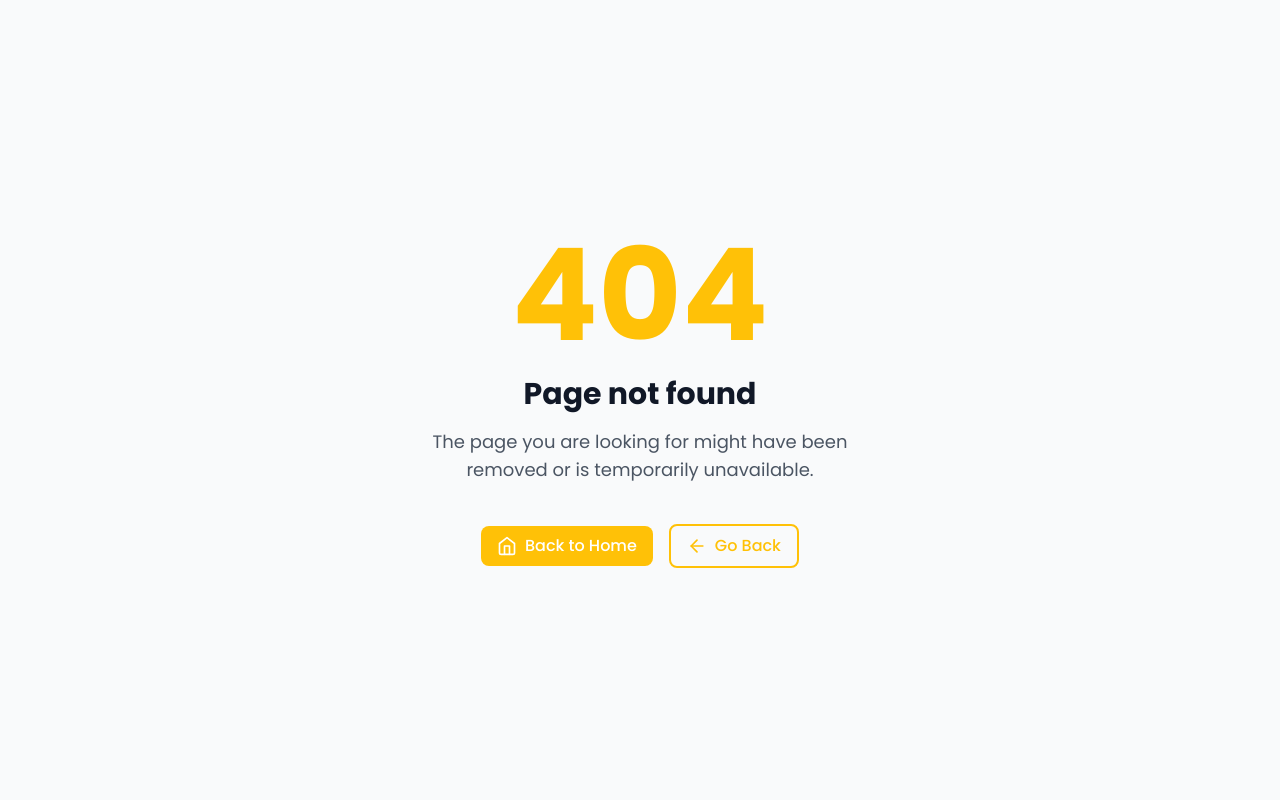
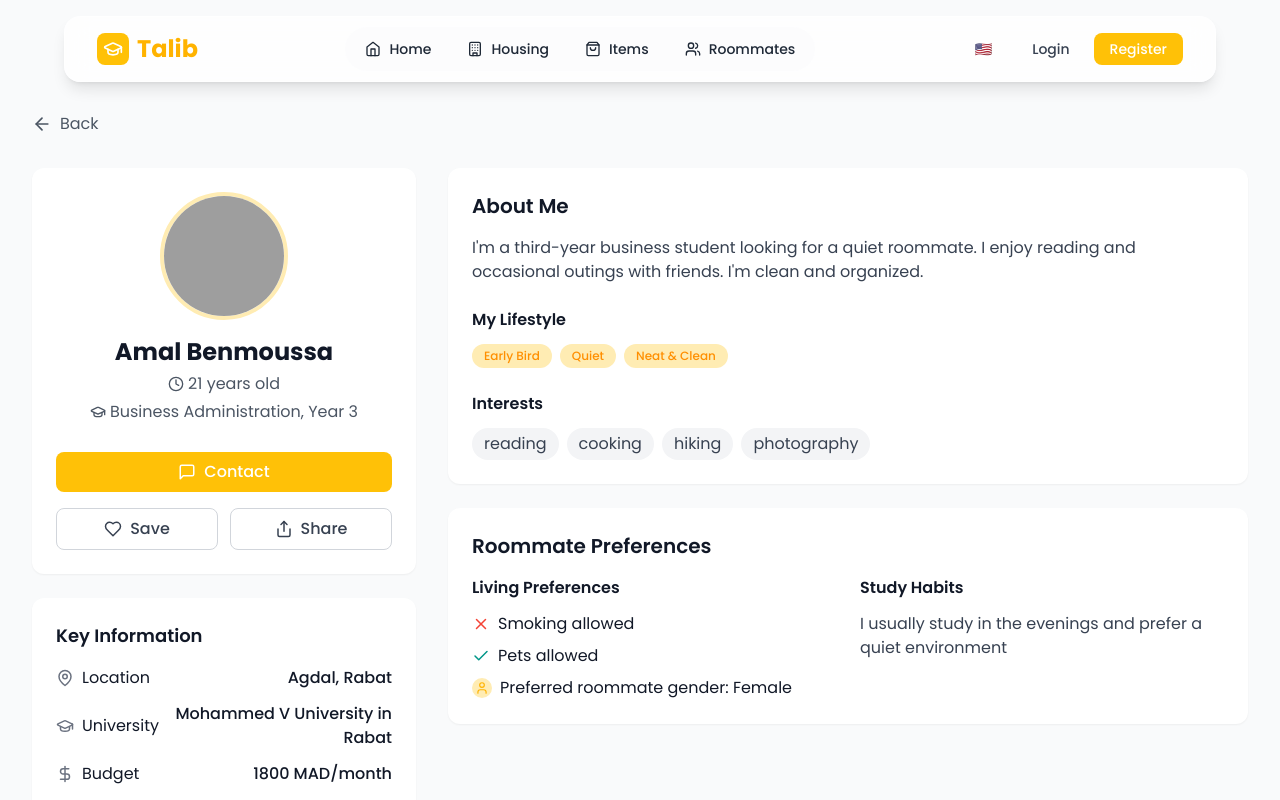
Before and after one commit to ibouha/Talib-PFE, a React (Vite) app: page /roommates/1 in a window 1280 px wide. Before the commit this address had no page. Shown: the top 800 px of the page. Built offline with nearby package versions, Linux system fonts and the light colour scheme; grey boxes are pictures that could not be loaded.

Commit message:
create roommate details with add routing to it in App.tsx

```diff
--- a/src/App.tsx
+++ b/src/App.tsx
@@ -14,8 +14,10 @@ import Login from './pages/auth/Login';
 import Register from './pages/auth/Register';
 import Housing from './pages/Housing';
 import Items from './pages/Items';
+import Roommates from './pages/Roommates';
 import HousingDetails from './pages/HousingDetails';
 import ItemDetails from './pages/ItemDetails';
+import RoommatesDetails from './pages/RoommatesDetails';
 import NotFound from './pages/NotFound';
 
 
@@ -44,6 +46,8 @@ function App() {
           <Route path="/housing/:id" element={<HousingDetails />} />
           <Route path="/items" element={<Items />} />
           <Route path="/items/:id" element={<ItemDetails />} />
+          <Route path="/roommates" element={<Roommates />} />
+          <Route path="/roommates/:id" element={<RoommatesDetails />} />
         </Route>
         {/* Auth Layout Routes */}
         <Route element={<AuthLayout />}>
--- /dev/null
+++ b/src/pages/RoommatesDetails.tsx
@@ -0,0 +1,228 @@
+import { useState, useEffect } from 'react';
+import { useParams, Link, useNavigate } from 'react-router-dom';
+import { useTranslation } from 'react-i18next';
+import {
+  ArrowLeft,
+  Calendar,
+  Heart,
+  Share,
+  MessageSquare,
+  User,
+  GraduationCap,
+  MapPin,
+  DollarSign,
+  Home,
+  Check,
+  X,
+  Clock
+} from 'lucide-react';
+import { roommateProfiles } from '../data/mockData';
+
+const RoommateDetails = () => {
+  const { id } = useParams<{ id: string }>();
+  const { t } = useTranslation();
+  const navigate = useNavigate();
+
+  const [profile, setProfile] = useState(roommateProfiles.find(p => p.id === id));
+  const [isFavorited, setIsFavorited] = useState(false);
+
+  // Update document title
+  useEffect(() => {
+    if (profile) {
+      document.title = `${profile.name} | ${t('app.name')}`;
+    }
+  }, [profile, t]);
+
+  // If profile not found, redirect to roommates page
+  useEffect(() => {
+    if (!profile) {
+      navigate('/roommates');
+    }
+  }, [profile, navigate]);
+
+  if (!profile) {
+    return null;
+  }
+
+  const toggleFavorite = () => {
+    setIsFavorited(!isFavorited);
+  };
+
+  // Format date
+  const formattedDate = new Date(profile.postedDate).toLocaleDateString('en-US', {
+    year: 'numeric',
+    month: 'long',
+    day: 'numeric'
+  });
+
+  // Get lifestyle labels
+  const getLifestyleLabel = (lifestyle: string) => {
+    return t(`roommates.lifestyle.${lifestyle}`);
+  };
+
+  return (
+    <div className="container-custom py-8">
+      {/* Back Button and Title */}
+      <div className="mb-8">
+        <Link to="/roommates" className="flex items-center text-gray-600 hover:text-primary-600 mb-4">
+          <ArrowLeft size={20} className="mr-2" />
+          {t('common.back')}
+        </Link>
+      </div>
+
+      {/* Content Grid */}
+      <div className="grid grid-cols-1 lg:grid-cols-3 gap-8">
+        {/* Sidebar */}
+        <div className="lg:order-1 order-2">
+          {/* Profile Card */}
+          <div className="bg-white rounded-xl shadow-sm p-6 mb-6">
+            <div className="flex flex-col items-center">
+              {/* Avatar */}
+              <div className="h-32 w-32 rounded-full overflow-hidden mb-4 border-4 border-primary-100">
+                <img
+                  src={profile.avatar}
+                  alt={profile.name}
+                  className="h-full w-full object-cover"
+                />
+              </div>
+              <h2 className="text-2xl font-bold mb-1">{profile.name}</h2>
+              <p className="text-gray-600 flex items-center mb-1">
+                <Clock size={16} className="mr-1" />
+                {profile.age} years old
+              </p>
+              <p className="text-gray-600 flex items-center mb-3">
+                <GraduationCap size={16} className="mr-1" />
+                {profile.program}, Year {profile.year}
+              </p>
+
+              <div className="mt-4 w-full">
+                <button className="btn-primary w-full mb-2 flex items-center justify-center">
+                  <MessageSquare size={18} className="mr-2" />
+                  Contact
+                </button>
+
+                <div className="flex space-x-3 mt-4">
+                  <button
+                    onClick={toggleFavorite}
+                    className={`flex-1 btn border flex items-center justify-center ${isFavorited ? 'text-primary-600 border-primary-500' : 'text-gray-700 border-gray-300'}`}
+                  >
+                    <Heart size={18} className={`mr-2 ${isFavorited ? 'fill-primary-500' : ''}`} />
+                    {isFavorited ? 'Saved' : 'Save'}
+                  </button>
+                  <button className="flex-1 btn border text-gray-700 border-gray-300 flex items-center justify-center">
+                    <Share size={18} className="mr-2" />
+                    Share
+                  </button>
+                </div>
+              </div>
+            </div>
+          </div>
+
+          {/* Key Info Card */}
+          <div className="bg-white rounded-xl shadow-sm p-6">
+            <h3 className="font-semibold text-lg mb-4">Key Information</h3>
+            <ul className="space-y-3">
+              <li className="flex items-center justify-between">
+                <div className="flex items-center">
+                  <MapPin size={18} className="mr-2 text-gray-500" />
+                  <span>Location</span>
+                </div>
+                <span className="font-medium">{profile.location}</span>
+              </li>
+              <li className="flex items-center justify-between">
+                <div className="flex items-center">
+                  <GraduationCap size={18} className="mr-2 text-gray-500" />
+                  <span>University</span>
+                </div>
+                <span className="font-medium text-right flex-grow">{profile.university}</span>
+              </li>
+              <li className="flex items-center justify-between">
+                <div className="flex items-center">
+                  <DollarSign size={18} className="mr-2 text-gray-500" />
+                  <span>Budget</span>
+                </div>
+                <span className="font-medium">{t('common.price', { price: profile.budget })}/month</span>
+              </li>
+              <li className="flex items-center justify-between">
+                <div className="flex items-center">
+                  <Home size={18} className="mr-2 text-gray-500" />
+                  <span>Looking for</span>
+                </div>
+                <span className="font-medium capitalize">{profile.lookingFor}</span>
+              </li>
+              <li className="flex items-center justify-between">
+                <div className="flex items-center">
+                  <Calendar size={18} className="mr-2 text-gray-500" />
+                  <span>Posted</span>
+                </div>
+                <span className="font-medium">{formattedDate}</span>
+              </li>
+            </ul>
+          </div>
+        </div>
+
+        {/* Main Content */}
+        <div className="lg:col-span-2 lg:order-2 order-1">
+          {/* About Me */}
+          <div className="bg-white rounded-xl shadow-sm p-6 mb-6">
+            <h2 className="text-xl font-semibold mb-4">About Me</h2>
+            <p className="text-gray-700 mb-6">{profile.bio}</p>
+
+            {/* Lifestyle */}
+            <h3 className="font-semibold mb-3">My Lifestyle</h3>
+            <div className="flex flex-wrap gap-2 mb-6">
+              {profile.lifestyle.map((style, index) => (
+                <span key={index} className="badge-primary px-3 py-1">
+                  {getLifestyleLabel(style)}
+                </span>
+              ))}
+            </div>
+
+            {/* Interests */}
+            <h3 className="font-semibold mb-3">Interests</h3>
+            <div className="flex flex-wrap gap-2">
+              {profile.interests.map((interest, index) => (
+                <span key={index} className="bg-gray-100 text-gray-700 px-3 py-1 rounded-full">
+                  {interest}
+                </span>
+              ))}
+            </div>
+          </div>
+
+          {/* Preferences */}
+          <div className="bg-white rounded-xl shadow-sm p-6">
+            <h2 className="text-xl font-semibold mb-4">Roommate Preferences</h2>
+            <div className="grid grid-cols-1 md:grid-cols-2 gap-6">
+              <div>
+                <h3 className="font-semibold mb-3">Living Preferences</h3>
+                <ul className="space-y-2">
+                  <li className="flex items-center">
+                    <span className="mr-2">{profile.preferences.smoking ? <Check size={18} className="text-success-500" /> : <X size={18} className="text-error-500" />}</span>
+                    <span>Smoking allowed</span>
+                  </li>
+                  <li className="flex items-center">
+                    <span className="mr-2">{profile.preferences.pets ? <Check size={18} className="text-success-500" /> : <X size={18} className="text-error-500" />}</span>
+                    <span>Pets allowed</span>
+                  </li>
+                  <li className="flex items-center">
+                    <span className="w-5 h-5 rounded-full bg-primary-100 text-primary-600 flex items-center justify-center mr-2">
+                      <User size={14} />
+                    </span>
+                    <span>Preferred roommate gender: {t(`roommates.gender.${profile.preferences.gender}`)}</span>
+                  </li>
+                </ul>
+              </div>
+
+              <div>
+                <h3 className="font-semibold mb-3">Study Habits</h3>
+                <p className="text-gray-700">{profile.preferences.studyHabits}</p>
+              </div>
+            </div>
+          </div>
+        </div>
+      </div>
+    </div>
+  );
+};
+
+export default RoommateDetails;
```
Also changed, not shown: src/pages/Roommates.tsx (renamed from src/pages/Rommates.tsx).
